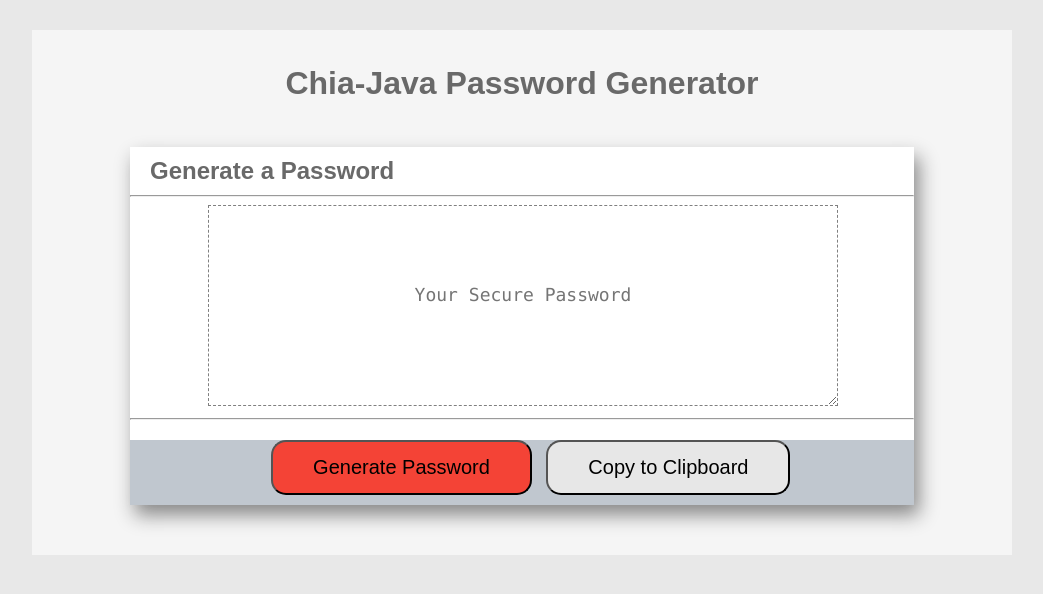
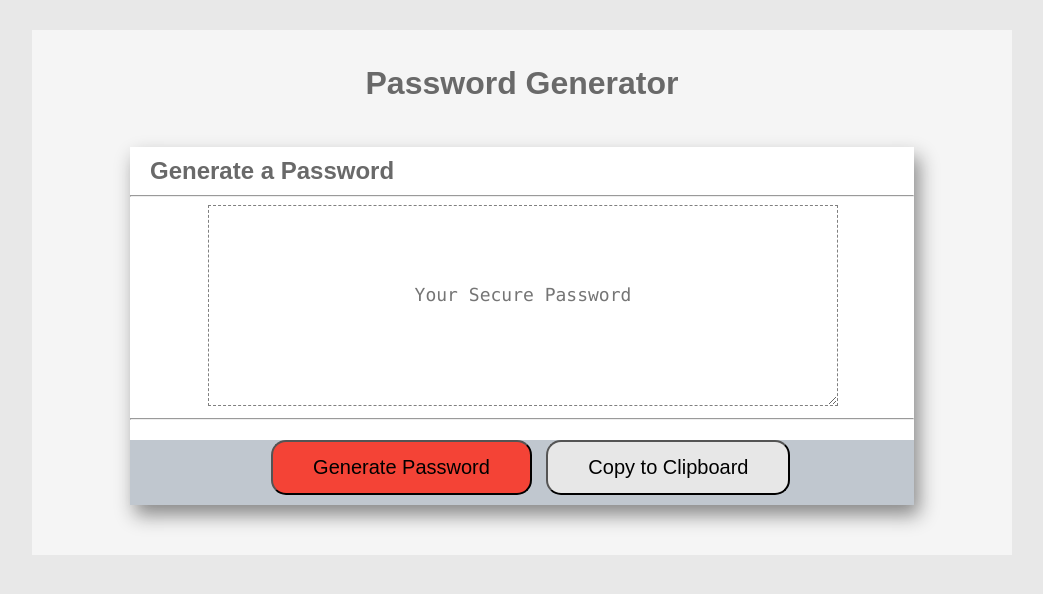
Before and after one commit to Slfdspln/Password-Generator-Java, a plain HTML site: page index.html in a window 1280 px wide. Shown: the whole page, without its empty margins (160-1203 px from the left). Drawn offline with Linux system fonts and the light colour scheme.

Commit message:
updated title

```diff
--- a/index.html
+++ b/index.html
@@ -19,7 +19,7 @@
     <!--This is the wrapper container with all of the content-->
     <div id="wrapper">
         <header>
-            <h1>Chia-Java Password Generator</h1>
+            <h1>Password Generator</h1>
         </header>
         <!--This is the content area-->
         <div id="content">
```
Also changed, not shown: 1 other file.
